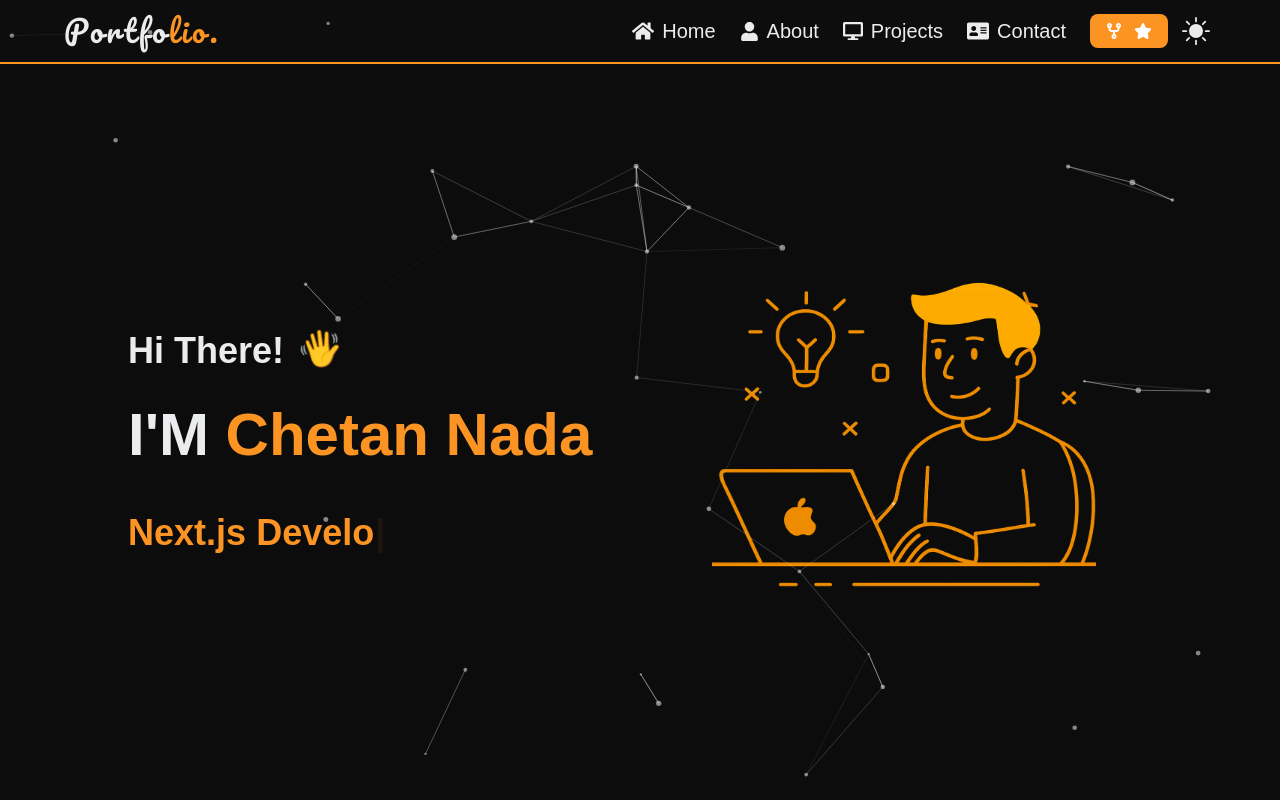
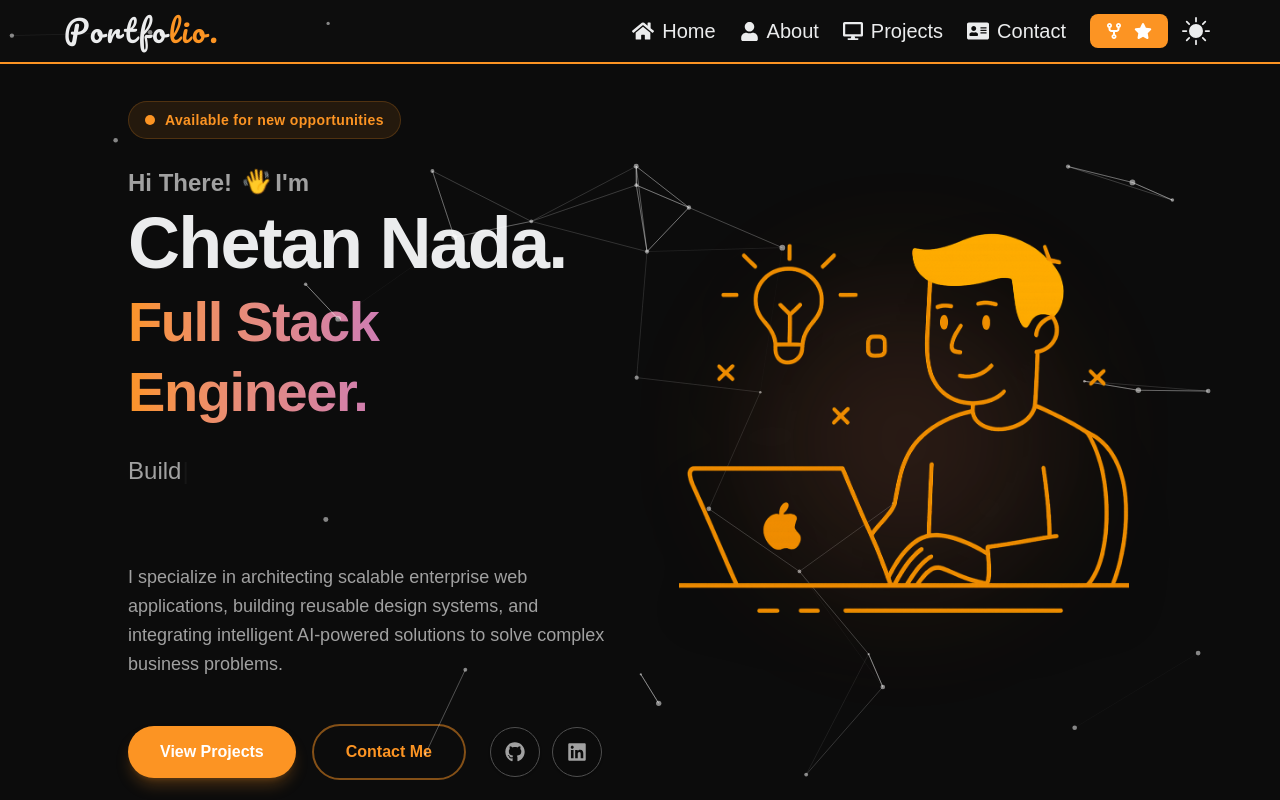
Before and after one commit to chetannada/Portfolio, a Next.js app: page / in a window 1280 px wide. Shown: the top 800 px of the page. Built offline with nearby package versions, Linux system fonts and the light colour scheme; a web font is replaced by a local one.

Commit message:
feat: add animated hero section with content, illustration, and typewriter components

```diff
--- a/src/views/components/sections/Home/HeroContent.tsx
+++ b/src/views/components/sections/Home/HeroContent.tsx
@@ -1,19 +1,113 @@
+"use client";
+
+import { motion, Variants } from "framer-motion";
 import Typewriter from "./Typewriter";
+import { FaGithub, FaLinkedin } from "react-icons/fa";
+
+const containerVariants: Variants = {
+  hidden: { opacity: 0 },
+  visible: {
+    opacity: 1,
+    transition: {
+      staggerChildren: 0.15,
+      delayChildren: 0.2,
+    },
+  },
+};
+
+const itemVariants: Variants = {
+  hidden: { opacity: 0, y: 30 },
+  visible: {
+    opacity: 1,
+    y: 0,
+    transition: { duration: 0.6, ease: "easeOut" },
+  },
+};
 
 const HeroContent = () => {
   return (
-    <div className="flex-1 flex justify-center items-start flex-col min-h-80">
-      <h1 className="text-3xl sm:text-4xl font-bold leading-tight">
-        Hi There! <span className="inline-block animate-wave">👋</span>
-      </h1>
-      <h2 className="mt-8 text-4xl sm:text-5xl md:text-6xl font-semibold">
-        I'M <span className="text-secondary">Chetan Nada</span>
-      </h2>
+    <motion.div
+      className="flex-1 flex justify-center items-start flex-col min-h-[400px] gap-5"
+      variants={containerVariants}
+      initial="hidden"
+      animate="visible"
+    >
+      <motion.div variants={itemVariants}>
+        <div className="inline-flex items-center gap-2.5 px-4 py-2 rounded-full bg-secondary/10 border border-secondary/20 text-secondary text-sm font-semibold tracking-wide">
+          <span className="relative flex h-2.5 w-2.5">
+            <span className="animate-ping absolute inline-flex h-full w-full rounded-full bg-secondary opacity-75"></span>
+            <span className="relative inline-flex rounded-full h-2.5 w-2.5 bg-secondary"></span>
+          </span>
+          Available for new opportunities
+        </div>
+      </motion.div>
 
-      <h2 className="mt-12 text-3xl sm:text-4xl font-bold text-secondary">
+      <motion.div variants={itemVariants} className="mt-2 flex flex-col gap-2">
+        <h2 className="text-xl sm:text-2xl font-bold text-neutral-400">
+          Hi There!{" "}
+          <span className="inline-block origin-[70%_70%] animate-wave">👋</span>{" "}
+          I&apos;m
+        </h2>
+        <h1 className="text-5xl sm:text-6xl lg:text-[4.5rem] font-extrabold tracking-tight text-text leading-none whitespace-nowrap">
+          Chetan Nada.
+        </h1>
+        <h2 className="text-4xl sm:text-5xl lg:text-[3.5rem] font-extrabold tracking-tight text-transparent bg-clip-text bg-linear-to-r from-secondary to-purple-500 leading-tight">
+          Full Stack Engineer.
+        </h2>
+      </motion.div>
+
+      <motion.div
+        variants={itemVariants}
+        className="h-16 sm:h-20 mt-2 text-xl sm:text-2xl font-medium text-neutral-500 dark:text-neutral-400"
+      >
         <Typewriter />
-      </h2>
-    </div>
+      </motion.div>
+
+      <motion.p
+        variants={itemVariants}
+        className="text-base sm:text-lg text-neutral-600 dark:text-neutral-400 max-w-xl leading-relaxed mt-2"
+      >
+        I specialize in architecting scalable enterprise web applications,
+        building reusable design systems, and integrating intelligent AI-powered
+        solutions to solve complex business problems.
+      </motion.p>
+
+      <motion.div
+        variants={itemVariants}
+        className="flex flex-wrap items-center gap-4 mt-6"
+      >
+        <a
+          href="#projects"
+          className="px-8 py-3.5 rounded-full bg-secondary text-white font-semibold shadow-lg shadow-secondary/25 hover:shadow-secondary/40 hover:-translate-y-1 transition-all duration-300"
+        >
+          View Projects
+        </a>
+        <a
+          href="#contact"
+          className="px-8 py-3.5 rounded-full border-2 border-secondary/50 text-secondary font-semibold hover:bg-secondary/10 hover:border-secondary hover:-translate-y-1 transition-all duration-300"
+        >
+          Contact Me
+        </a>
+        <div className="flex items-center gap-3 ml-2">
+          <a
+            href="https://github.com/ChetanNada"
+            target="_blank"
+            rel="noreferrer"
+            className="p-3.5 rounded-full border border-border bg-card/50 text-neutral-600 dark:text-neutral-400 hover:border-secondary hover:text-secondary hover:-translate-y-1 transition-all duration-300 shadow-sm"
+          >
+            <FaGithub size={20} />
+          </a>
+          <a
+            href="https://www.linkedin.com/in/chetannada"
+            target="_blank"
+            rel="noreferrer"
+            className="p-3.5 rounded-full border border-border bg-card/50 text-neutral-600 dark:text-neutral-400 hover:border-secondary hover:text-secondary hover:-translate-y-1 transition-all duration-300 shadow-sm"
+          >
+            <FaLinkedin size={20} />
+          </a>
+        </div>
+      </motion.div>
+    </motion.div>
   );
 };
 
--- a/src/views/components/sections/Home/HeroIllustration.tsx
+++ b/src/views/components/sections/Home/HeroIllustration.tsx
@@ -1,11 +1,55 @@
+"use client";
+
 import { useTheme } from "@/views/context/ThemeContext";
 import Image from "next/image";
+import { motion } from "framer-motion";
 
 const HeroIllustration = () => {
   const { theme } = useTheme();
 
   return (
-    <div className="flex-1 flex justify-center items-center">
+    <motion.div
+      className="flex-1 flex justify-center items-center relative"
+      initial={{ opacity: 0, scale: 0.8 }}
+      animate={{ opacity: 1, scale: 1 }}
+      transition={{ duration: 0.8, ease: "easeOut" }}
+    >
+      {/* Glowing background orbs for AI vibe */}
+      <div className="absolute inset-0 flex items-center justify-center pointer-events-none">
+        <motion.div
+          className="w-64 h-64 rounded-full bg-secondary/15 blur-3xl absolute"
+          animate={{
+            scale: [1, 1.2, 1],
+            opacity: [0.5, 0.8, 0.5]
+          }}
+          transition={{
+            duration: 4,
+            repeat: Infinity,
+            ease: "easeInOut"
+          }}
+        />
+        <motion.div
+          className="w-48 h-48 rounded-full bg-purple-500/15 blur-3xl absolute"
+          animate={{
+            scale: [1.2, 1, 1.2],
+            opacity: [0.3, 0.6, 0.3],
+            x: [0, 30, 0],
+            y: [0, -30, 0]
+          }}
+          transition={{
+            duration: 5,
+            repeat: Infinity,
+            ease: "easeInOut",
+            delay: 1
+          }}
+        />
+      </div>
+
+      <motion.div
+        animate={{ y: [-10, 10, -10] }}
+        transition={{ duration: 6, repeat: Infinity, ease: "easeInOut" }}
+        className="relative z-10"
+      >
         <Image
           src={
             theme === "dark"
@@ -13,12 +57,13 @@ const HeroIllustration = () => {
               : "/images/hero-illustration-light.png"
           }
           alt="Hero Illustration"
-        width={200}
-        height={200}
-        className="w-full max-w-96 max-h-96"
+          width={450}
+          height={450}
+          className="w-full max-w-[450px] drop-shadow-2xl"
           priority
         />
-    </div>
+      </motion.div>
+    </motion.div>
   );
 };
 
--- a/src/views/components/sections/Home/Typewriter.tsx
+++ b/src/views/components/sections/Home/Typewriter.tsx
@@ -1,3 +1,5 @@
+"use client";
+
 import TypewriterComponent from "typewriter-effect";
 
 const Typewriter = () => {
@@ -5,15 +7,16 @@ const Typewriter = () => {
     <TypewriterComponent
       options={{
         strings: [
-          "React.js Developer",
-          "Next.js Developer",
-          "MERN Stack Developer",
-          "Open-Source Developer",
+          "Architecting scalable enterprise applications.",
+          "Building intelligent, AI-powered features.",
+          "Driving open-source innovation (2k+ Stars).",
+          "Engineering high-performance web interfaces.",
+          "Mentoring top engineering talent globally.",
         ],
         autoStart: true,
         loop: true,
-        delay: 75,
-        deleteSpeed: 50,
+        delay: 40,
+        deleteSpeed: 20,
       }}
     />
   );
```
Lines whose indentation alone changed are shown as unchanged.
